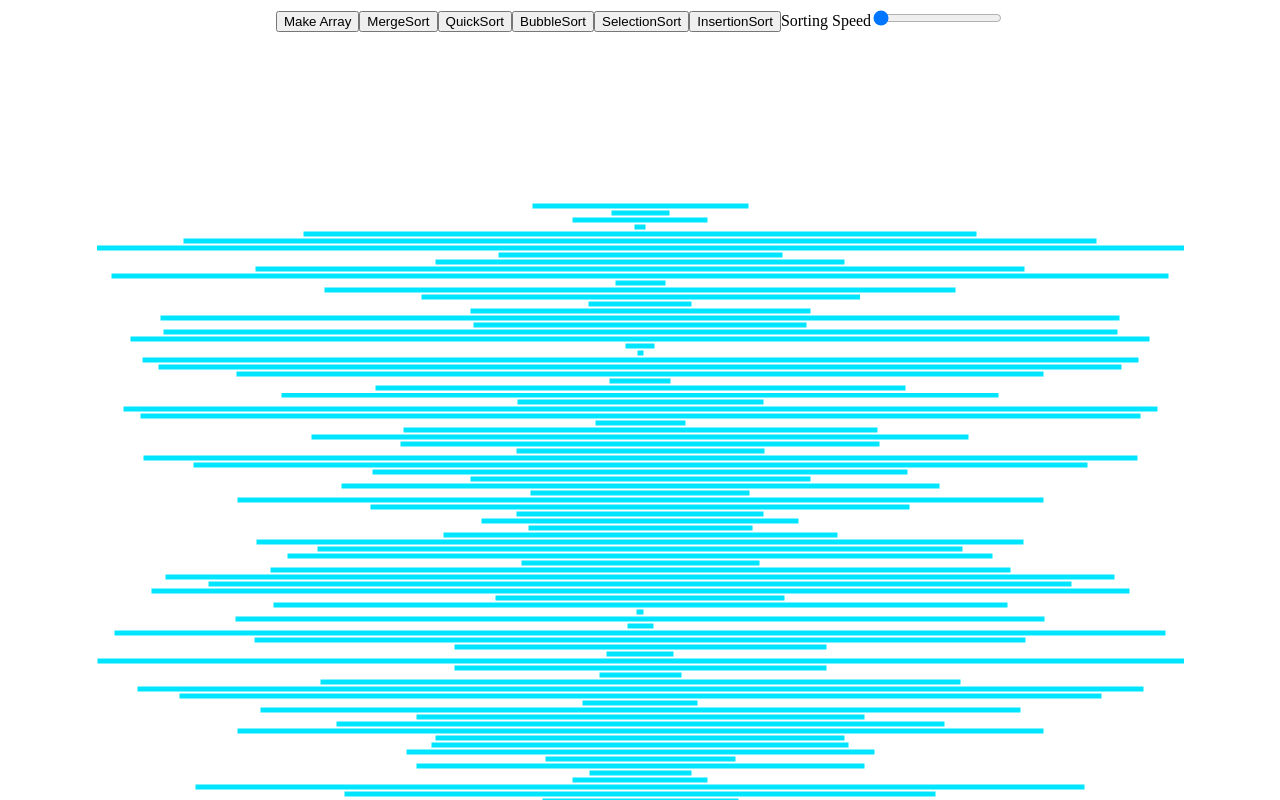
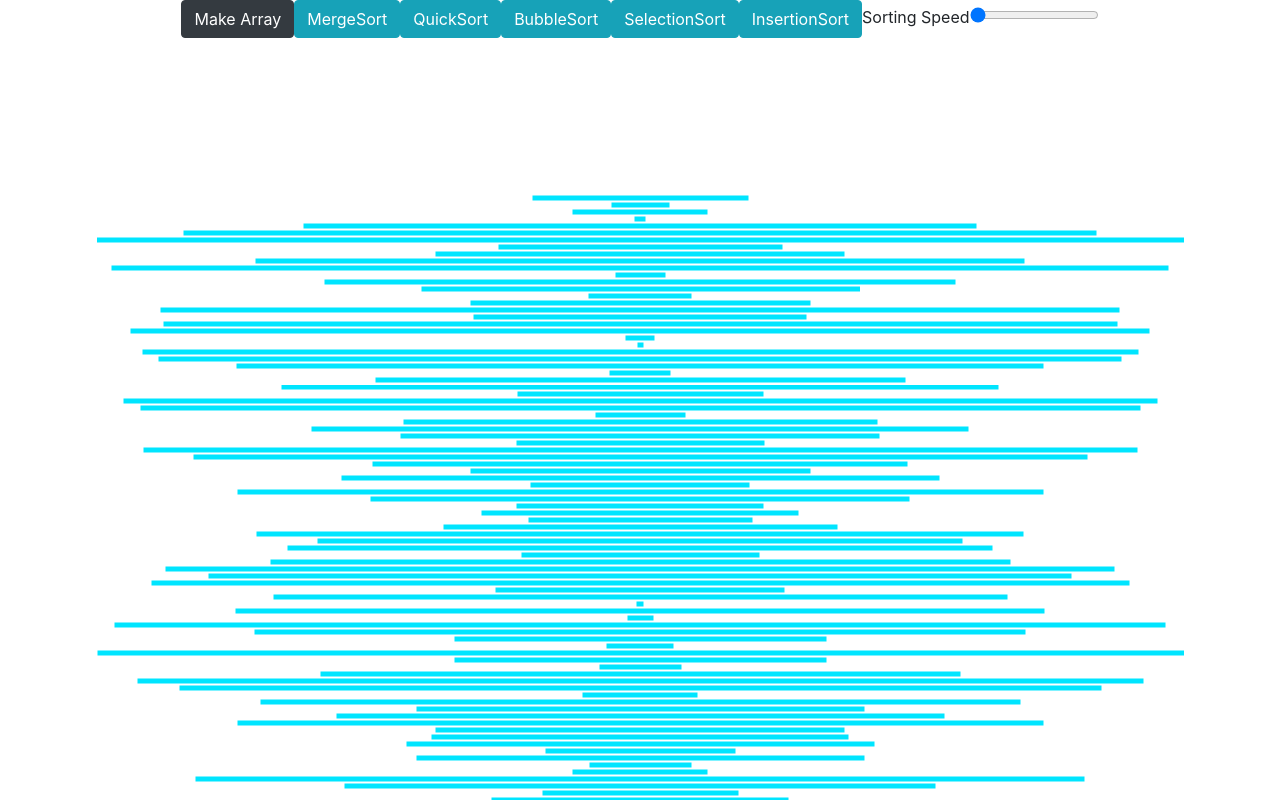
Before and after one commit to ElvisHernandez/AlgoVisualizer, a React (Create React App) app: page / in a window 1280 px wide. Built offline with nearby package versions, Linux system fonts and the light colour scheme.

Commit message:
added bootstrap cdn and buttons

```diff
--- a/public/index.html
+++ b/public/index.html
@@ -9,6 +9,13 @@
       content="Web site created using create-react-app"
     />
     <link rel="manifest" href="%PUBLIC_URL%/manifest.json" />
+    <!-- Bootstrap cdn -->
+    <link
+      rel="stylesheet"
+      href="https://maxcdn.bootstrapcdn.com/bootstrap/4.0.0/css/bootstrap.min.css"
+      integrity="sha384-Gn5384xqQ1aoWXA+058RXPxPg6fy4IWvTNh0E263XmFcJlSAwiGgFAW/dAiS6JXm"
+      crossorigin="anonymous"
+    />
     <title>AlgoVisualizer</title>
   </head>
   <body>
--- a/src/components/ArrayElements/ArrayElements.tsx
+++ b/src/components/ArrayElements/ArrayElements.tsx
@@ -43,7 +43,11 @@
   return (
     <div data-testid="array-elements" className={styles.content}>
       <div>
-        <button onClick={makeArray} disabled={isDisabled}>
+        <button
+          className="btn btn-dark"
+          onClick={makeArray}
+          disabled={isDisabled}
+        >
           Make Array
         </button>
         <MergeSortButton {...sortingProps} name="MergeSort" />
--- a/src/components/SortButton/SortButton.tsx
+++ b/src/components/SortButton/SortButton.tsx
@@ -17,7 +17,7 @@
   sortArray,
 }) => {
   return (
-    <button onClick={sortArray} disabled={isSorted}>
+    <button className="btn btn-info" onClick={sortArray} disabled={isSorted}>
       {name}
     </button>
   );
```
